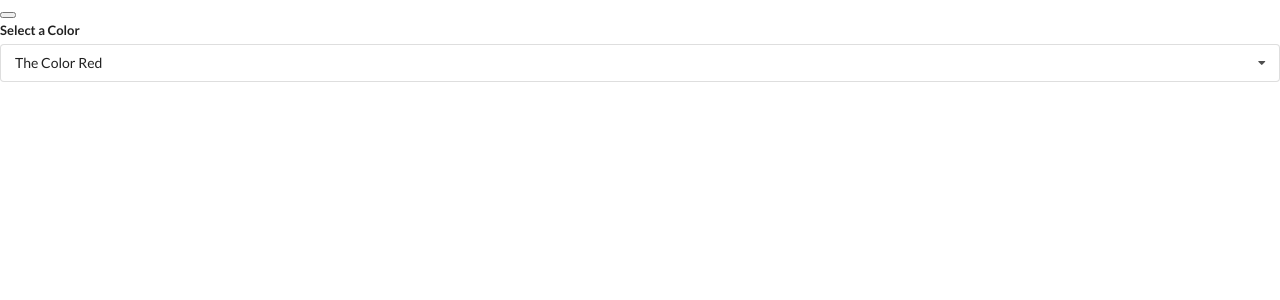
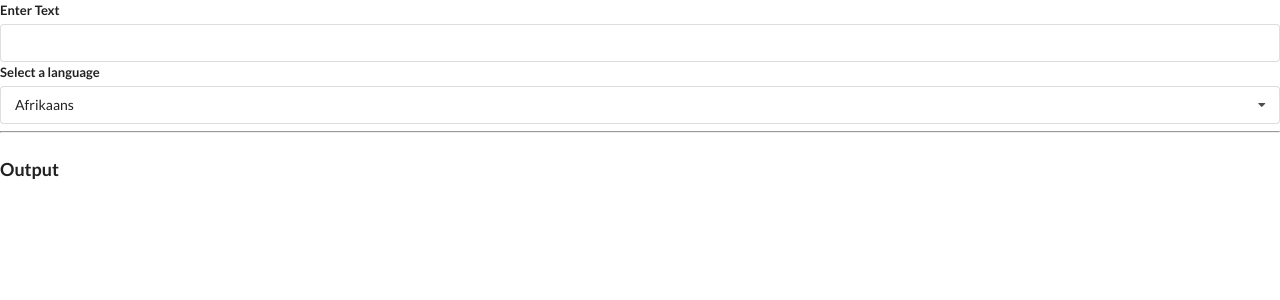
Before and after one commit to limaricardo/widgets-React, a React (Create React App) app: page / in a window 1280 px wide. Shown: the top 300 px of the page. Built offline with nearby package versions, Linux system fonts and the light colour scheme; no server answers.

Commit message:
Convert widget with axios

```diff
--- a/src/App.js
+++ b/src/App.js
@@ -3,6 +3,7 @@
 import Search from "./components/Search";
 import Dropdown from "./components/Dropdown";
 import { useState } from "react";
+import Translate from "./components/Translate";
 
 
 const items = [
@@ -36,20 +37,9 @@
 ]
 
 const App = () => {
-
-    const [selected, setSelected] = useState(options[0]);
-    const [showDropdown, setShowDropdown] = useState(true);
-
     return (
         <div>
-            <button onClick={() => setShowDropdown(!showDropdown)}></button>
-            {showDropdown ?
-                <Dropdown
-                    onSelectedChange={setSelected}
-                    selected={selected}
-                    options={options}
-                /> : null
-            }
+            <Translate />
         </div>
     )
 }
--- /dev/null
+++ b/src/components/Convert.js
@@ -0,0 +1,30 @@
+import React, { useState, useEffect } from "react";
+import axios from 'axios'
+
+const Convert = ({ language, text }) => {
+
+    const [translated, setTranslated] = useState('');
+
+    useEffect(() => {
+        axios.post(
+            'https://translation.googleapis.com/language/translate/v2',
+            {}
+            ,
+            {
+                params: {
+                    q: 'text',
+                    target: language.value,
+                    key: 'AIzaSyCHUCmpR7cT_yDFHC98CZJy2LTms-IwDlM',
+                },
+            }
+        );
+    }, [language, text])
+
+    return (
+        <div>
+
+        </div>
+    )
+}
+
+export default Convert
--- a/src/components/Dropdown.js
+++ b/src/components/Dropdown.js
@@ -1,29 +1,36 @@
 import React from "react";
 import { useState, useEffect, useRef } from "react";
 
-const Dropdown =  ({ options, selected, onSelectedChange }) => {
+const Dropdown =  ({ label, options, selected, onSelectedChange }) => {
 
     const [open, setOpen] = useState(false);
     const ref = useRef();
 
     useEffect(() => {
 
+        console.log('effect')
+
+
         const onBodyClick = (event) => {
             if (ref.current.contains(event.target)) {
+                console.log('callback')
                 return;
             }
 
             setOpen(false);
-
+            console.log('false')
         };
 
         document.body.addEventListener('click', onBodyClick,
-            { capture: true }
+            { capture: true },
         );
 
         return () => {
-            document.body.removeEventListener('click', onBodyClick);
-        }
+            console.log('cleanup')
+            document.body.removeEventListener('click', onBodyClick,
+            { capture: true }
+            );
+        };
 
 
     }, [])
@@ -40,7 +47,6 @@
                 className="item"
                 onClick={() => onSelectedChange(option)}
             >
-
                 {option.label}
             </div>
         )
@@ -50,7 +56,7 @@
         <div ref={ref} className="ui form">
             <div className="field">
                 <label className="label">
-                    Select a Color
+                    {label}
                 </label>
                 <div onClick={() => setOpen(!open)} className={`ui selection dropdown ${open ? 'visible active' : ''}`}>
                     <i className="dropdown icon"></i>
--- /dev/null
+++ b/src/components/Translate.js
@@ -0,0 +1,46 @@
+import React, { useState } from "react";
+import Dropdown from "./Dropdown";
+import Convert from "./Convert";
+
+const options = [
+    {
+        label: 'Afrikaans',
+        value: 'af'
+    },
+    {
+        label: 'Arabic',
+        value: 'ar'
+    },
+    {
+        label: 'Hindi',
+        value: 'hi'
+    }
+];
+
+const Translate = () => {
+
+    const [language, setLanguage] = useState(options[0])
+    const [text, setText] = useState('')
+
+    return (
+        <div>
+            <div className="ui form">
+                <div className="field">
+                    <label>Enter Text</label>
+                    <input value={text} onChange={(e) => setText(e.target.value) } />
+                </div>
+            </div>
+            <Dropdown
+                label="Select a language"
+                selected={language}
+                onSelectedChange={setLanguage}
+                options={options}
+            />
+            <hr />
+            <h3 className="ui header">Output</h3>
+            <Convert text={text} language={language} />
+        </div>
+    );
+};
+
+export default Translate;
```
